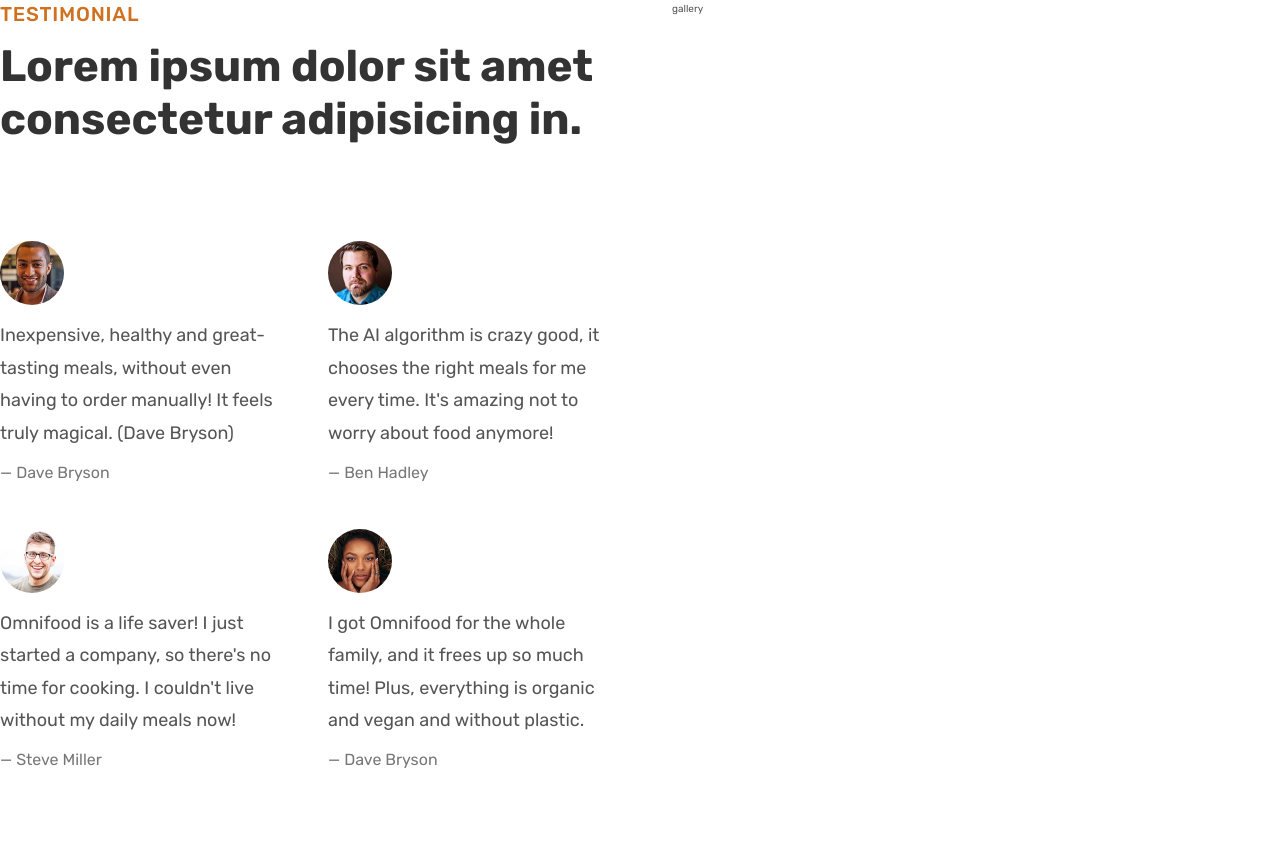
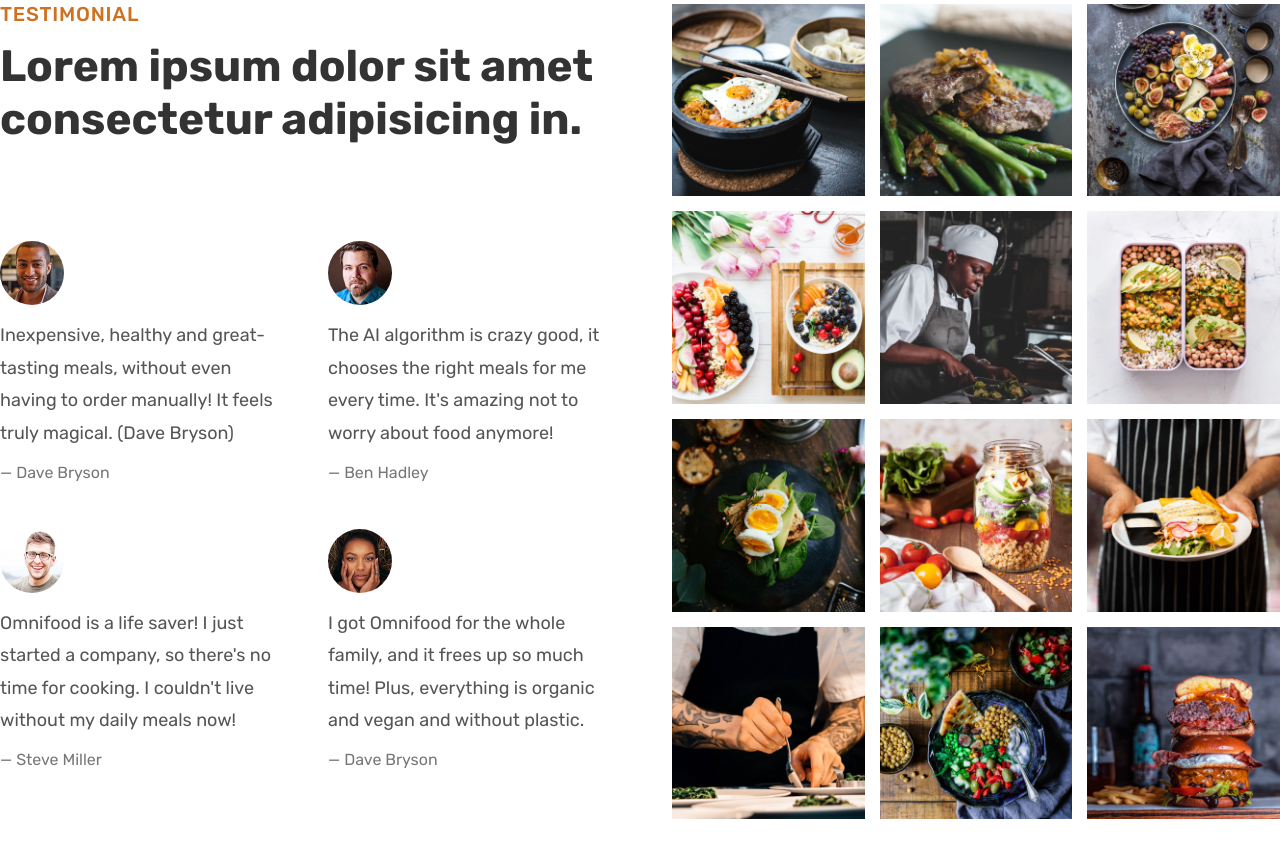
Before and after one commit to fatlindshehu/css-projects, a plain HTML site: page omnifood/index.html in a window 1280 px wide. Shown: the part 3657-4515 px from the top of the page. Drawn offline with nearby package versions, Linux system fonts and the light colour scheme.

Commit message:
Building the testimonials section p3

```diff
--- a/omnifood/css/style.css
+++ b/omnifood/css/style.css
@@ -291,3 +291,12 @@
   font-size: 1.6rem;
   color: #777;
 }
+.gallery {
+  display: grid;
+  grid-template-columns: repeat(3, 1fr);
+  gap: 1.5rem;
+}
+.gallery-item img {
+  display: block;
+  width: 100%;
+}
--- a/omnifood/index.html
+++ b/omnifood/index.html
@@ -308,7 +308,44 @@
             </figure>
           </div>
         </div>
-        <div class="gallery">gallery</div>
+        <div class="gallery">
+          <figure class="gallery-item">
+            <img src="/img/gallery/gallery-1.jpg" alt="" />
+          </figure>
+          <figure class="gallery-item">
+            <img src="/img/gallery/gallery-2.jpg" alt="" />
+          </figure>
+          <figure class="gallery-item">
+            <img src="/img/gallery/gallery-3.jpg" alt="" />
+          </figure>
+          <figure class="gallery-item">
+            <img src="/img/gallery/gallery-4.jpg" alt="" />
+          </figure>
+          <figure class="gallery-item">
+            <img src="/img/gallery/gallery-5.jpg" alt="" />
+          </figure>
+          <figure class="gallery-item">
+            <img src="/img/gallery/gallery-6.jpg" alt="" />
+          </figure>
+          <figure class="gallery-item">
+            <img src="/img/gallery/gallery-7.jpg" alt="" />
+          </figure>
+          <figure class="gallery-item">
+            <img src="/img/gallery/gallery-8.jpg" alt="" />
+          </figure>
+          <figure class="gallery-item">
+            <img src="/img/gallery/gallery-9.jpg" alt="" />
+          </figure>
+          <figure class="gallery-item">
+            <img src="/img/gallery/gallery-10.jpg" alt="" />
+          </figure>
+          <figure class="gallery-item">
+            <img src="/img/gallery/gallery-11.jpg" alt="" />
+          </figure>
+          <figure class="gallery-item">
+            <img src="/img/gallery/gallery-12.jpg" alt="" />
+          </figure>
+        </div>
       </section>
     </main>
     <script
```
